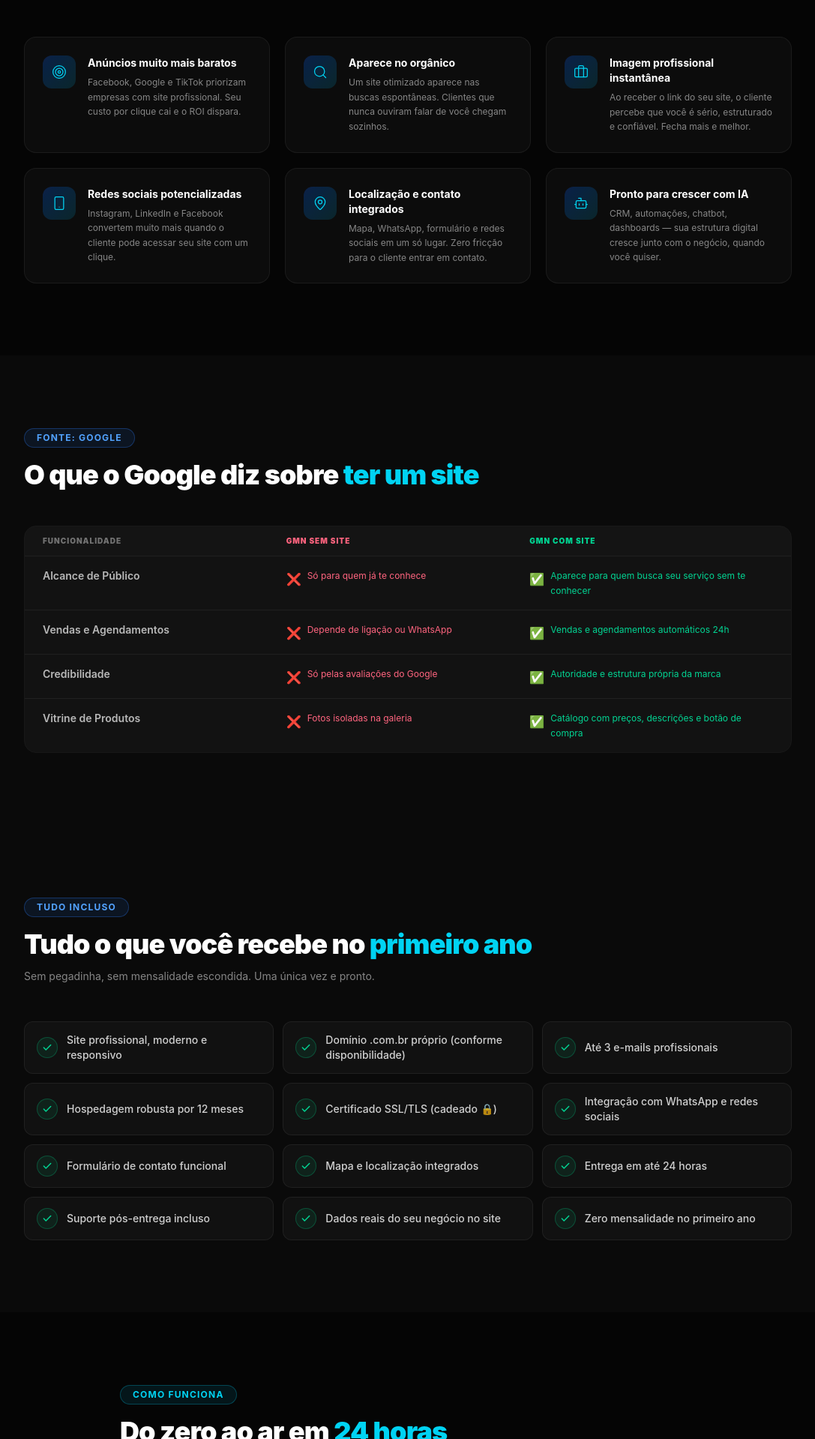
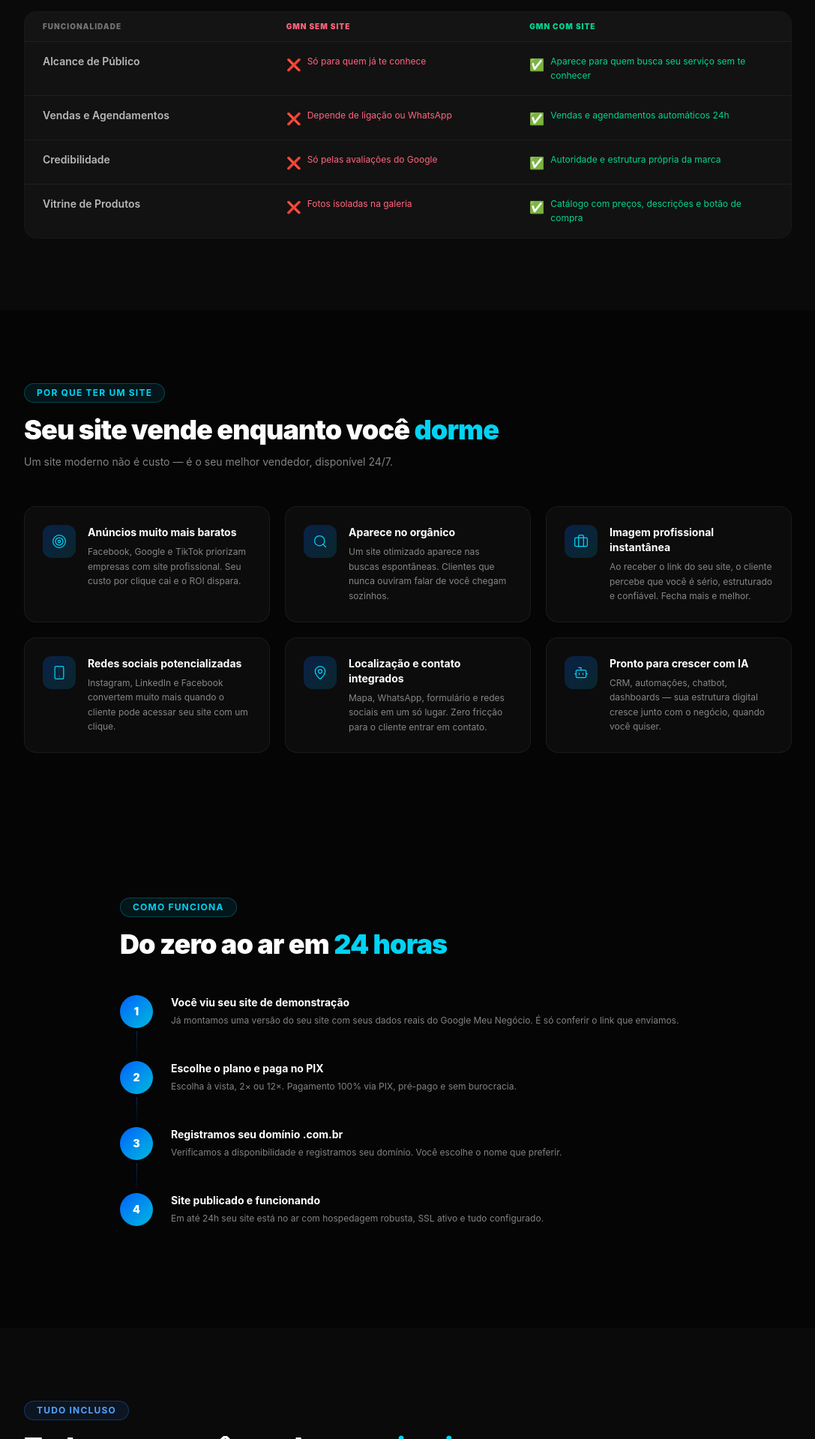
Before and after one commit to CladstonPinheiro/CSP-Nexora, a Next.js app: page /oferta in a window 1280 px wide. Shown: the part 1721-3640 px from the top of the page at 75% size, without its empty margins (96-1183 px from the left). Built offline with nearby package versions, Linux system fonts and the light colour scheme.

Commit message:
refactor: reordenamento das seções da página /oferta

```diff
--- a/app/oferta/page.tsx
+++ b/app/oferta/page.tsx
@@ -31,10 +31,10 @@ export default function OfertaPage() {
       <main className="min-h-screen bg-[#050505] pt-[72px]">
         <HeroOferta />
         <ProblemaSection />
+        <GoogleComparativoSection />
         <BeneficiosSection />
-        <GoogleComparativoSection />
+        <ProcessoSection />
         <EntregaSection />
-        <ProcessoSection />
         <PlanosSection />
         <FAQSection />
         <ContatoSection />
```
